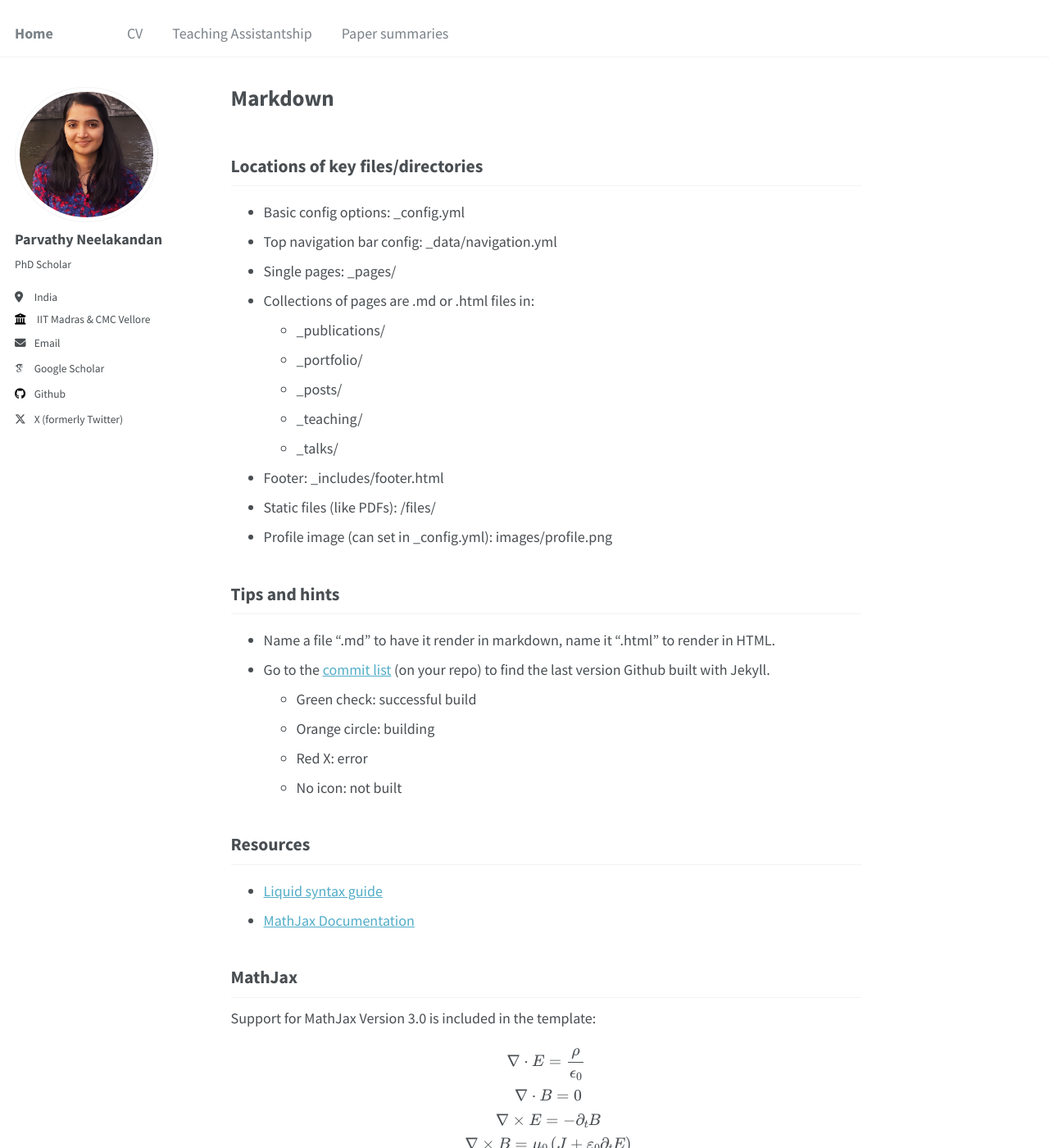
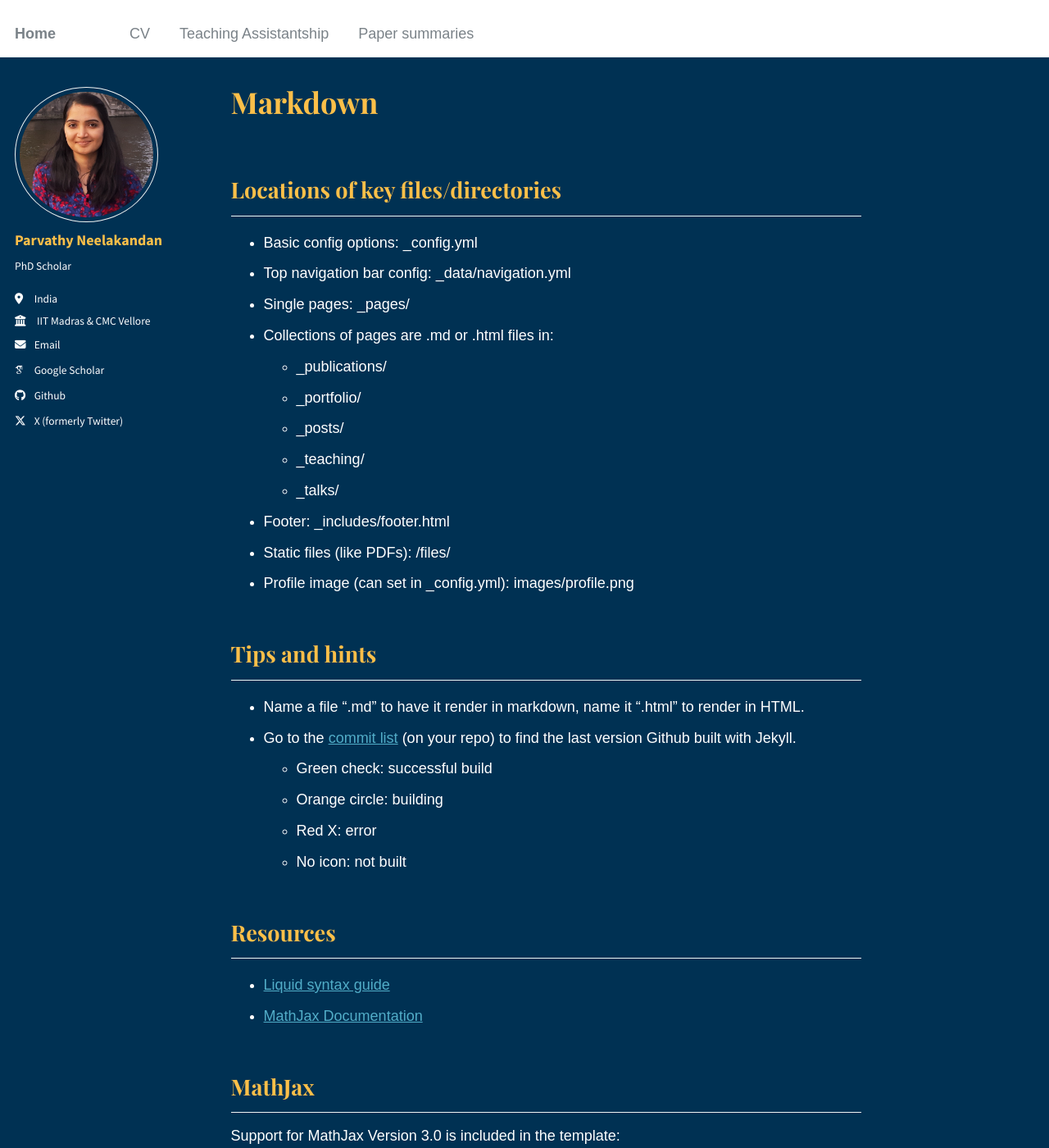
Before and after one commit to ParvN/ParvN.github.io, a Jekyll site: the page built from _pages/markdown.md, in a window 1280 px wide and 1400 px high. Shown: the whole window at 82% size. Built offline with Jekyll 4.4.1, drawn with Linux system fonts in a browser that asks for light colours; some web fonts are replaced.

Commit message:
updated main.scss page

```diff
--- a/assets/css/main.scss
+++ b/assets/css/main.scss
@@ -39,3 +39,88 @@
 @import "vendor/font-awesome/brands";
 @import "vendor/magnific-popup/magnific-popup";
 @import "print";
+/* Import Google Fonts */
+@import url('https://fonts.googleapis.com/css2?family=Playfair+Display:wght@400;700&family=Futura:wght@400&display=swap');
+
+/* Style for headings */
+h1, h2, h3, h4, h5, h6 {
+    font-family: 'Playfair Display', serif;
+    line-height: 1.3; /* Adjust line height for readability */
+    color: #fcbf49;
+}
+
+/* Style for paragraphs */
+p, ul, li {
+    font-family: 'Futura', sans-serif; /* Use Futura for paragraphs */
+    line-height: 1.6; /* Improved line height for readability */
+    color: #ffffff;
+    text-align: justify;
+    font-size: 1em;
+}
+
+/* Adjust font sizes */
+h1 { font-size: 2em; }
+h2 { font-size: 1.5em; }
+h3 { font-size: 1.25em; }
+h4 { font-size: 1em; }
+h5 { font-size: .75em; }
+h6 { font-size: 0.5em; }
+
+
+
+/* Style the horizontal rule (line) */
+hr {
+    border: none; /* Remove default border */
+    border-top: 2px solid #f3f5f7; /* Prussian Blue line */
+    margin: 20px 0; /* Add spacing around the line */
+}
+
+
+/* Assuming the background is applied to body or a specific section */
+body {
+    background-color: #003153; /* Prussian Blue */
+    color: white; /* Set font color to white */
+}
+
+/* Alternatively, if the background is applied to a specific section, you can target that section */
+.section-with-blue-background {
+    background-color: #003153; /* Prussian Blue */
+    color: white; /* Set font color to white */
+}
+
+/* Change icon color to white */
+.icon, .fa, .academicons {
+    color: white !important;
+}
+
+.fab.fa-github {
+    color: white !important;
+}
+
+
+/* Import Google Fonts */
+@import url('https://fonts.googleapis.com/css2?family=Playfair+Display:wght@400;700&display=swap');
+
+table {
+    width: 100%;
+    border-collapse: collapse;
+    word-wrap: break-word; /* Ensures long text wraps */
+}
+
+th, td {
+    padding: 10px;
+    border: 1px solid #ddd;
+    text-align: left;
+    font-family: 'Futura', sans-serif;
+    font-size: 14px;
+}
+
+th {
+    background-color: #003153;
+    color: #fcbf49;
+}
+
+td {
+    background-color: #003153;
+    color: white;
+}
```
